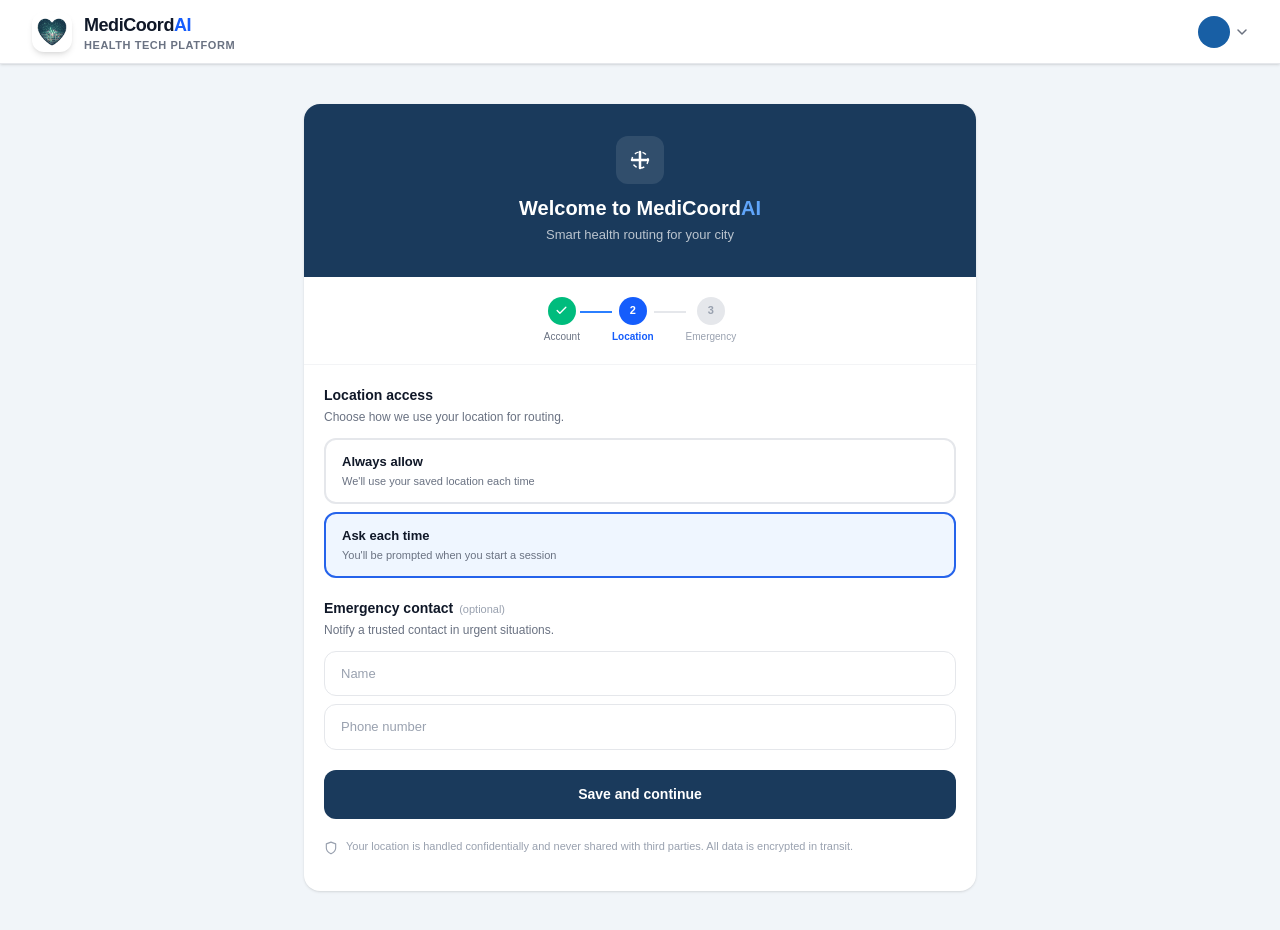
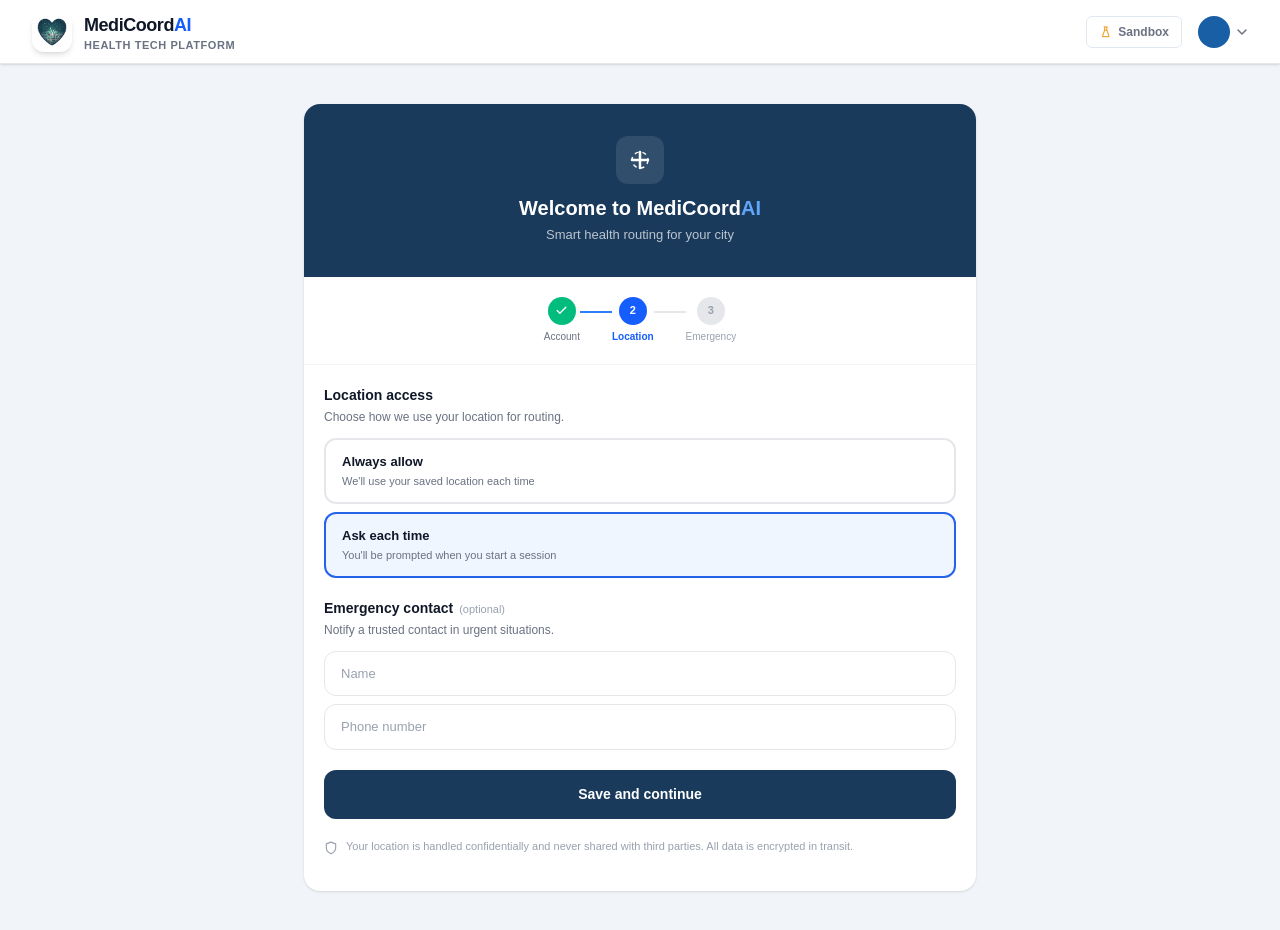
Before and after one commit to Maester-Khris/ai-healthtech-coordinator, a React (Vite) app in the folder webapp/: page /setup in a window 1280 px wide. Built offline with nearby package versions, Linux system fonts and the light colour scheme; no server answers.

Commit message:
feat(sandbox-v2): sandbox link in main app header and footer

```diff
--- a/webapp/src/Menucomponents/Home.tsx
+++ b/webapp/src/Menucomponents/Home.tsx
@@ -1,4 +1,5 @@
 import { useState, useEffect } from 'react'
+import { Link } from 'react-router-dom'
 import type { Facility, Message, Session, ConversationsCache, ChatMessageResponse } from '@shared/types'
 import { MapPanel } from '../components/map'
 import { ChatPanel } from './subcomponent/ChatPanel'
@@ -115,6 +116,27 @@ export default function Home({ facilities, facilitiesLoading, conversationsCache
           />
         </div>
       </div>
+
+      {/* Footer */}
+      <div
+        className="flex-none flex items-center justify-between px-8"
+        style={{
+          height: 28,
+          borderTop: "0.5px solid #e2e8f0",
+          fontSize: 11,
+          color: "#94a3b8",
+        }}
+      >
+        <span>MediCoord AI · Health Tech Platform</span>
+        <Link
+          to="/sandbox"
+          className="flex items-center gap-1 no-underline"
+          style={{ color: "#94a3b8", fontWeight: 600 }}
+        >
+          <i className="ti ti-flask" style={{ fontSize: 12, color: "#EF9F27" }} />
+          Open Sandbox →
+        </Link>
+      </div>
     </div>
   )
 }
--- a/webapp/src/components/WebNavBar.tsx
+++ b/webapp/src/components/WebNavBar.tsx
@@ -21,11 +21,17 @@ export function WebNavBar({ rightContent }: WebNavBarProps) {
         </div>
       </Link>
 
-      {rightContent && (
-        <div className="flex items-center gap-4">
-          {rightContent}
-        </div>
-      )}
+      <div className="flex items-center gap-4 ml-auto">
+        <Link
+          to="/sandbox"
+          className="flex items-center gap-1.5 px-3 py-1.5 text-[12px] font-semibold text-gray-500 hover:text-gray-800 rounded-md transition-colors no-underline"
+          style={{ border: "0.5px solid #e2e8f0" }}
+        >
+          <i className="ti ti-flask" style={{ fontSize: 13, color: "#EF9F27" }} />
+          Sandbox
+        </Link>
+        {rightContent && <div className="flex items-center gap-4">{rightContent}</div>}
+      </div>
     </header>
   )
 }
```
